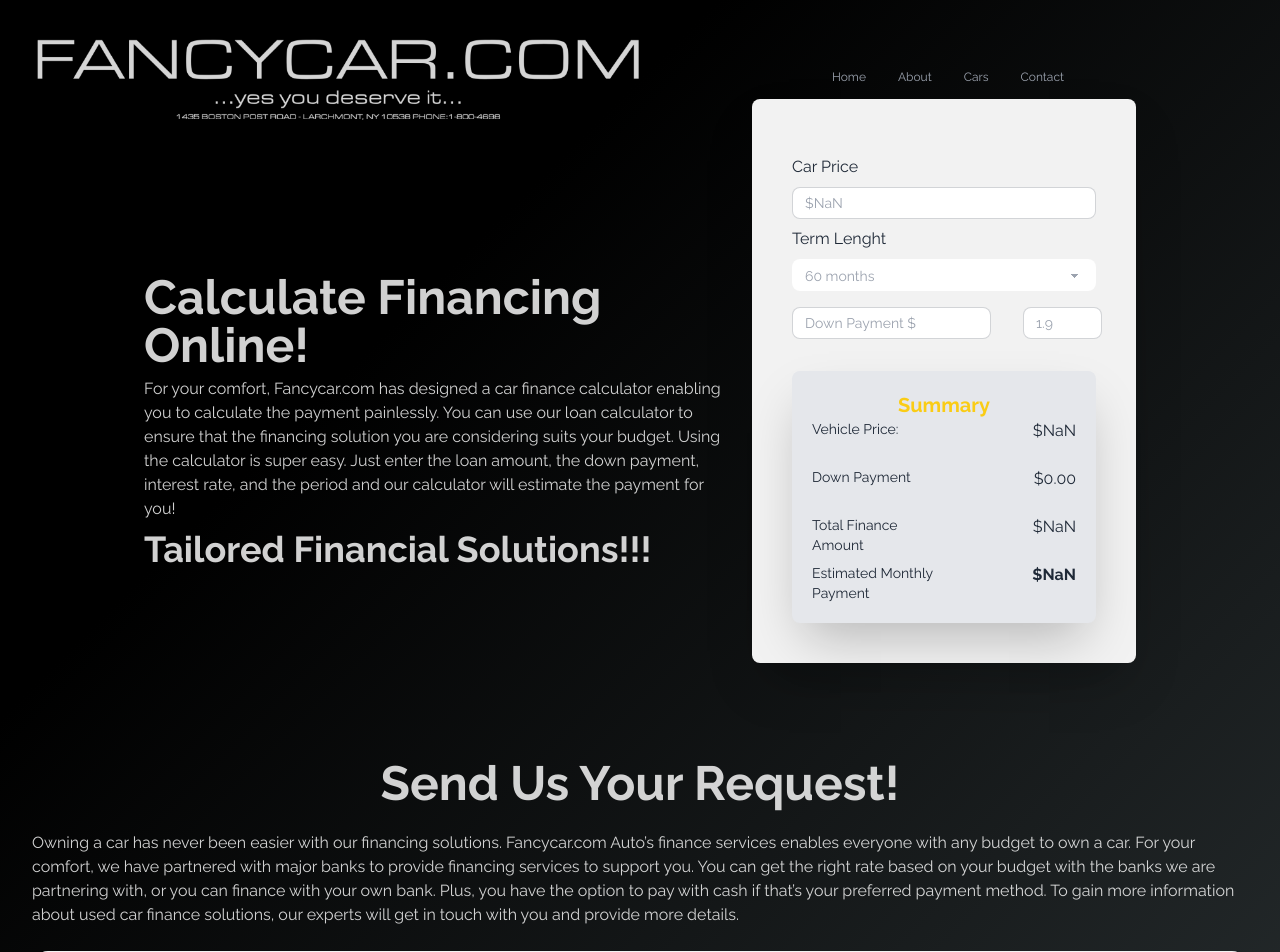
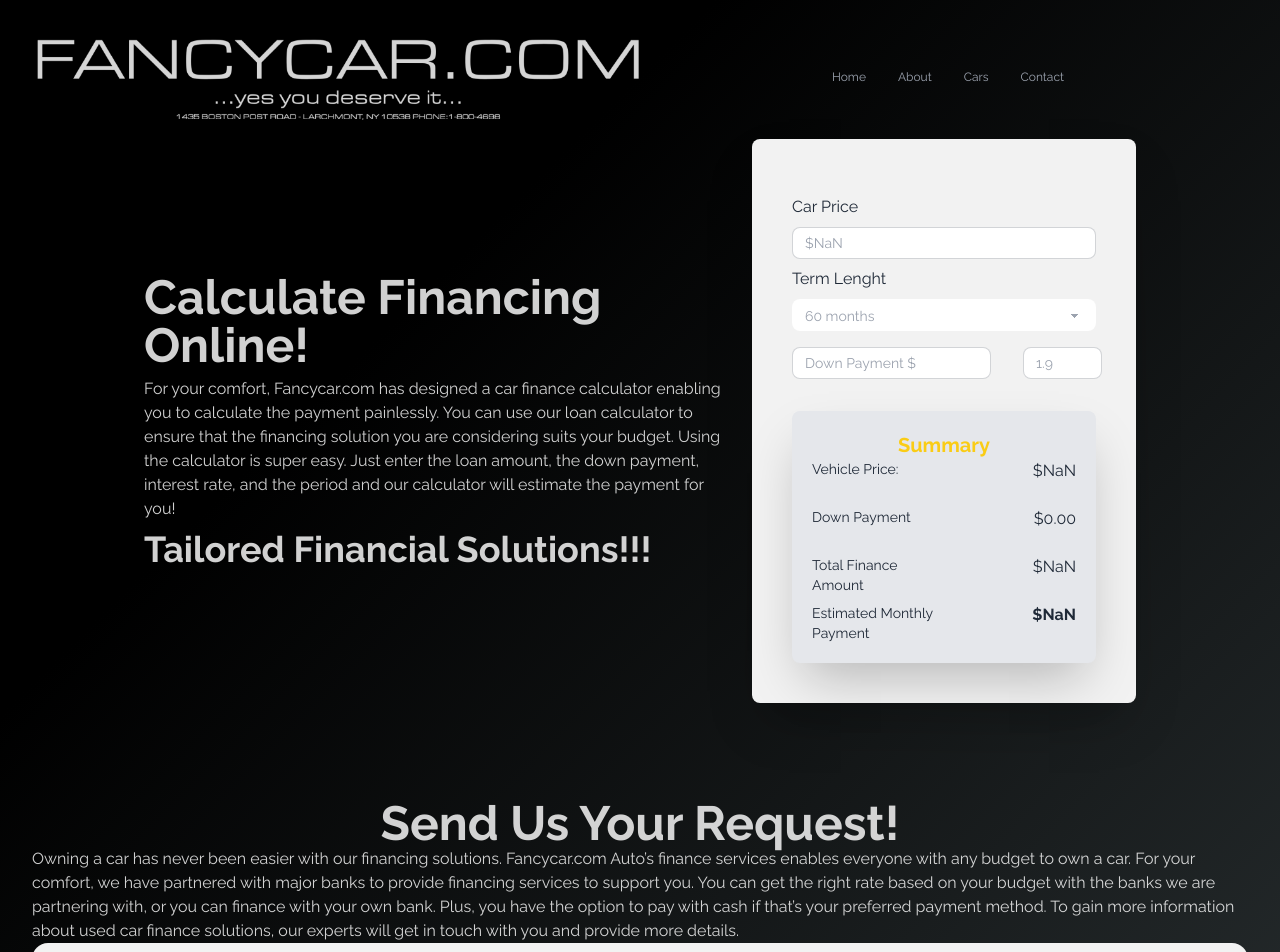
Before and after one commit to guitarbuju/Fancycar, a React (Vite) app: page /checkout in a window 1280 px wide. Shown: the top 952 px of the page. Built offline with nearby package versions, Linux system fonts and the light colour scheme.

Commit message:
fixed calculator

```diff
--- a/src/components/Approved.jsx
+++ b/src/components/Approved.jsx
@@ -20,9 +20,9 @@ const Approved = () => {
         >
       <div className="hero min-h-screen bg-transparent">
         <div className="hero-content flex-col ">
-          <img src={car.img1} className="w-3/4 rounded-lg shadow-2xl" />
+          <img src={car.img1} className="w-3/4 sm:w-2/4 rounded-lg shadow-2xl" />
           <div className="text-sm lg:text-lg">
-            <h1 className="text-5xl font-bold mb-8">You&apos;ve Made it!</h1>
+            <h1 className="text-5xl font-bold mb-8">You&apos;ve Made it!!!!!</h1>
             <p className="py-2 text-left">
               Dear {buyer}, We are thrilled to congratulate you on the approval of
               your car loan! It&apos;s a momentous step towards acquiring the
--- a/src/components/Calculator.jsx
+++ b/src/components/Calculator.jsx
@@ -58,7 +58,7 @@ const Calculator = () => {
             className=" rounded-lg shadow-2xl bg-base-200  p-10 sm:w-96 w-80"
             // style={{ width: "400px" }}
           >
-            <div className="flex gap-2 mb-4 text-center">
+            <div className="flex gap-2 flex-wrap justify-center align-middle mb-4 text-center">
               <h1 className="text-gray-800 text-2xl">{car.Manufacturer}</h1>
               <h1 className="text-gray-800 text-2xl">{car.Model}</h1>
               <h1 className="text-gray-800 text-2xl">{car.Year}</h1>
@@ -135,7 +135,7 @@ const Calculator = () => {
             </div>
           </form>
 
-          <div className="bg-transparent mt-20 sm:w-2/4">
+          <div className="bg-transparent sm:w-2/4">
             <h1 className="text-5xl font-bold">Calculate Financing Online!</h1>
             <p className=" text-left mt-2">
               For your comfort, Fancycar.com has designed a car finance
--- a/src/pages/Checkout.jsx
+++ b/src/pages/Checkout.jsx
@@ -21,10 +21,10 @@ const Checkout = () => {
   };
 
   return (
-    <div className="text-left -mt-10">
+    <div className="text-left ">
       <Calculator />
       <h1 className="text-5xl font-bold text-center"> Send Us Your Request!</h1>
-      <p className="py-6">
+      <p className="">
         {" "}
         Owning a car has never been easier with our financing solutions.
         Fancycar.com Auto’s finance services enables everyone with any budget to
```
